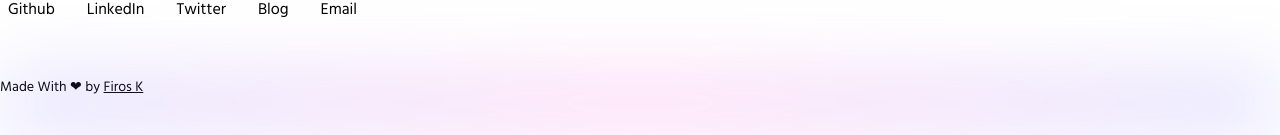
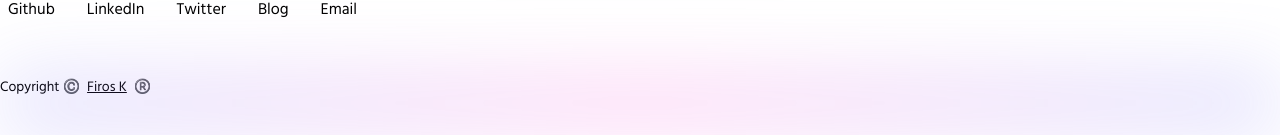
Before and after one commit to firoz3130/Personal-portfolio, a Next.js app: page / in a window 1280 px wide. Shown: the part 2766-2901 px from the top of the page. Built offline with nearby package versions, Linux system fonts and the light colour scheme.

Commit message:
Copyright added

```diff
--- a/components/Footer/index.js
+++ b/components/Footer/index.js
@@ -24,10 +24,10 @@ const Footer = ({}) => {
         </div>
       </div>
       <h1 className="text-sm text-bold mt-2 laptop:mt-10 p-2 laptop:p-0">
-        Made With ❤ by{" "}
+        Copyright ©️ &nbsp;
         <Link href="http://www.github.com/firoz3130">
           <a className="underline underline-offset-1">Firos K</a>
-        </Link>
+        </Link> &nbsp;®️
       </h1>
     </>
   );
```
